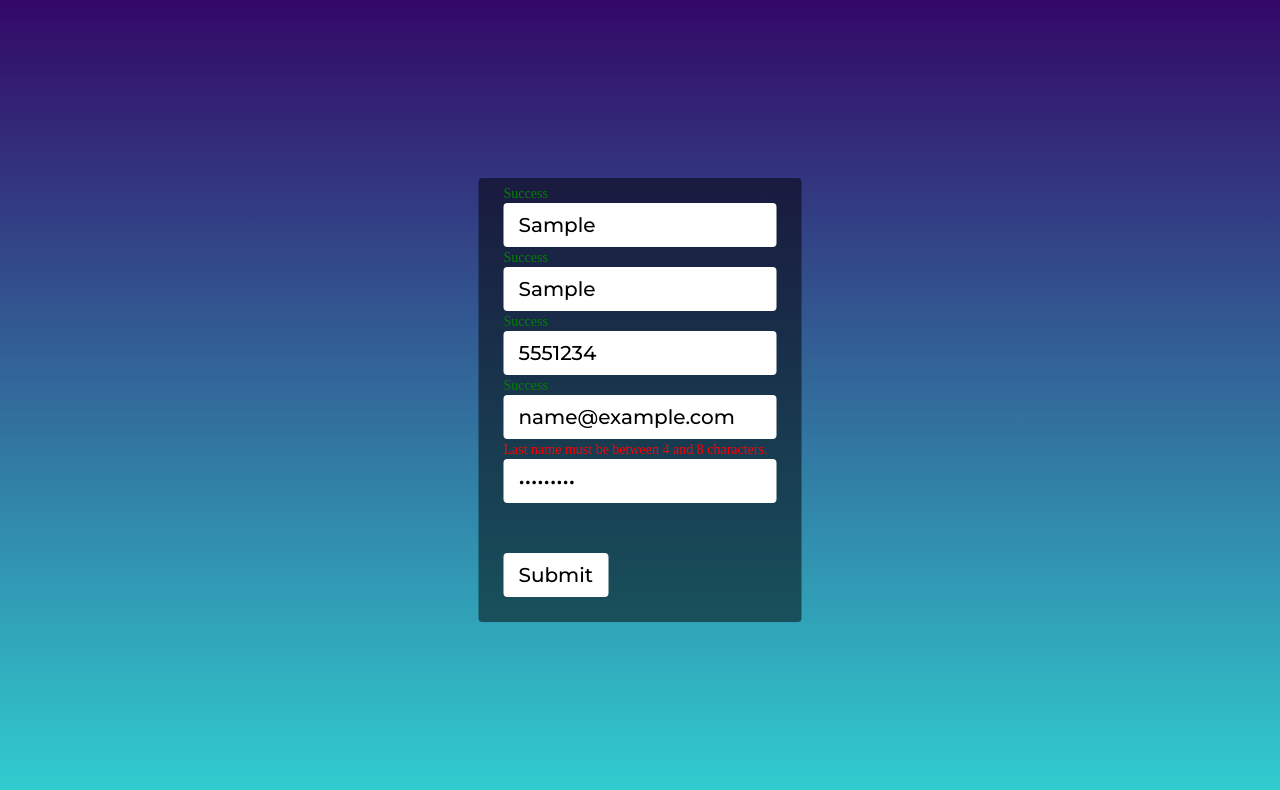
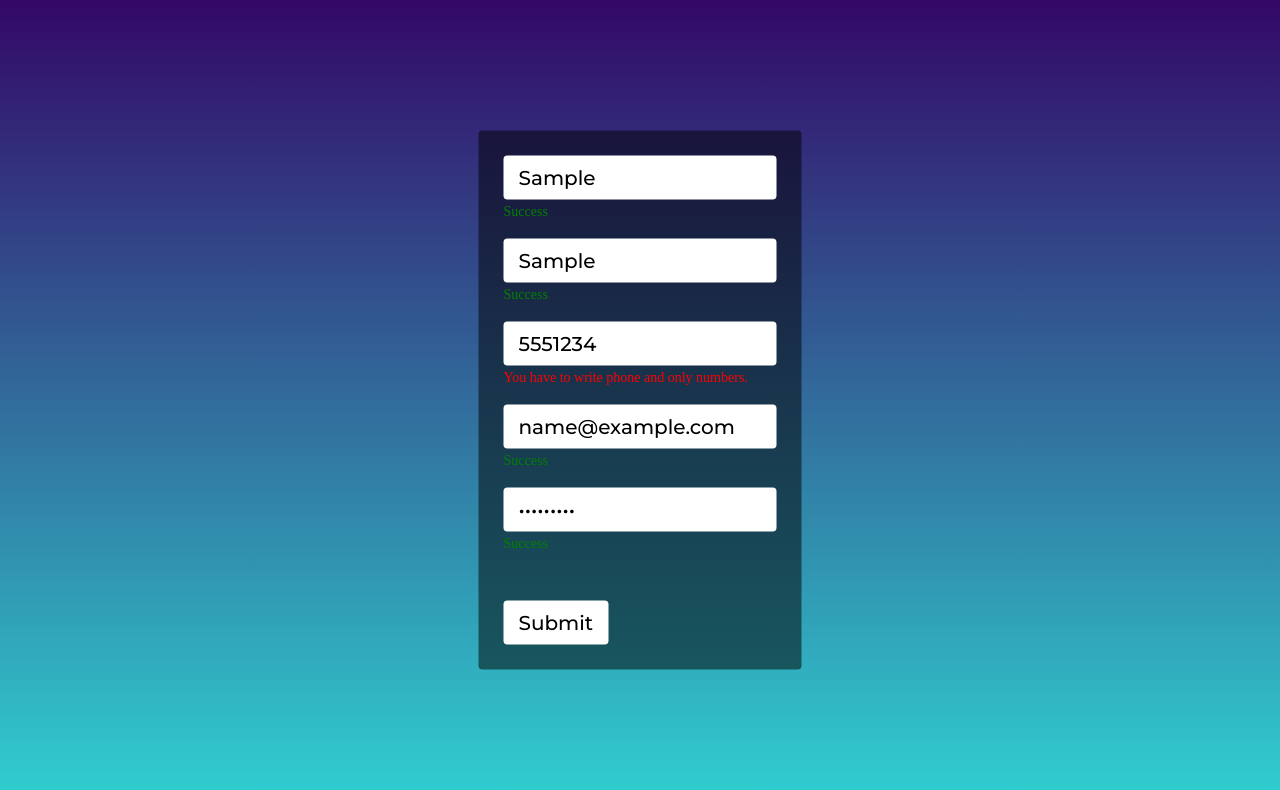
Before and after one commit to YanG-6668/task, a website built with Parcel: page src/index.html in a window 1280 px wide. Both pictures are taken after typing "Sample", "Sample", "5551234", "name@example.com", "Sample123" into the empty fields and a click on the button "Submit". Built offline with nearby package versions, Linux system fonts and the light colour scheme.

Commit message:
added vf-class

```diff
--- a/src/scripts/ValidationForm.js
+++ b/src/scripts/ValidationForm.js
@@ -1,97 +1,21 @@
 export default class ValidationForm {
   constructor(selector, rules) {
     this.form = document.querySelector(selector);
-    this.firstName = document.querySelector('#firstName');
-    this.lastName = document.querySelector('#lastName');
-    this.phone = document.querySelector('#phone');
-    this.email = document.querySelector('#email');
-    this.password = document.querySelector('#password');
-
-    // firstName start
-    this.minLengthFirstName = rules.firstName.minLength;
-    this.maxLengthFirstName = rules.firstName.maxLength;
-    // firstName end
-    // lastName start
-    this.minLengthLastName = rules.lastName.minLength;
-    this.maxLengthLastName = rules.lastName.maxLength;
-    // lastName end
-    //password start
-    this.minLengthPassword = rules.password.minLength;
-    this.maxLengthPassword = rules.password.maxLength;
-    //password end
+    this.rules = rules;
+    this.validCount = 0;
 
     this.setup();
   }
 
-  checkFirstName() {
-    const firstNameValue = this.firstName.value.trim();
-
-    if (!this.isRequired(firstNameValue)) {
-      this.errorMessage(this.firstName, 'First name cannot be empty!')
-    } else if (!this.betweenBorder(firstNameValue.length, this.minLengthFirstName, this.maxLengthFirstName)) {
-      this.errorMessage(this.firstName, `First name must be between ${this.minLengthFirstName} and ${this.maxLengthFirstName} characters.`);
-    } else {
-      this.successMessage(this.firstName);
-    }
-  }
-
-  checkLastName() {
-    const lastNameValue = this.lastName.value.trim();
-
-    if (!this.isRequired(lastNameValue)) {
-      this.errorMessage(this.lastName, 'Last name cannot be empty!')
-    } else if (!this.betweenBorder(lastNameValue.length, this.minLengthLastName, this.maxLengthLastName)) {
-      this.errorMessage(this.lastName, `Last name must be between ${this.minLengthLastName} and ${this.maxLengthLastName} characters.`);
-    } else {
-      this.successMessage(this.lastName);
-    }
-  }
-
-  checkPhone() {
-    const phoneValue = this.phone.value.trim();
-    const numberOfDigits = 14;
-
-    if (!this.isRequired(phoneValue)) {
-      this.errorMessage(this.phone, 'Phone cannot be empty!')
-    } else if (!this.testPhone(phoneValue) || phoneValue.length > numberOfDigits) {
-      this.errorMessage(this.phone, 'Example: +380732225551')
-    } else {
-      this.successMessage(this.phone);
-    }
-  }
-
-  checkEmail() {
-    const emailValue = this.email.value.trim();
-
-    if (!this.isRequired(emailValue)) {
-      this.errorMessage(this.email, 'Email cannot be empty!')
-    } else if (!this.testEmail(emailValue)) {
-      this.errorMessage(this.email, 'Example: example@.gmail.com')
-    } else {
-      this.successMessage(this.email);
-    }
-  }
-
-  checkPassword() {
-    const passwordValue = this.password.value.trim();
-
-    if (!this.isRequired(passwordValue)) {
-      this.errorMessage(this.password, 'Password cannot be empty!')
-    } else if (!this.betweenBorder(passwordValue.length, this.minLengthPassword, this.maxLengthPassword)) {
-      this.errorMessage(this.password, `Last name must be between ${this.minLengthPassword} and ${this.maxLengthPassword} characters.`)
-    } else if (!this.testPassword(passwordValue)) {
-      this.errorMessage(this.password, 'Example: abcd4')
-    } else {
-      this.successMessage(this.password);
-    }
-  }
-
-  isRequired(value) {
-    return value === '' ? false : true;
-  }
-
-  betweenBorder(valueLength, valueMin, valueMax) {
-    return valueLength > valueMin && valueLength < valueMax ? true : false;
+  checkInputs() {
+    this.rules.map(rule => {
+      if (rule.required) {
+        this.testInputs(rule.reg, rule.selector.value, rule.selector, rule.errorMessage);
+      } else {
+        this.successMessage(rule.selector)
+      }
+      console.log(this.validCount);
+    });
   }
 
   errorMessage(input, message) {
@@ -108,41 +32,23 @@ export default class ValidationForm {
     letter.innerText = 'Success';
   }
 
-  testEmail(email) {
-    const regexp = /^(([^<>()\[\]\\.,;:\s@"]+(\.[^<>()\[\]\\.,;:\s@"]+)*)|(".+"))@((\[[0-9]{1,3}\.[0-9]{1,3}\.[0-9]{1,3}\.[0-9]{1,3}])|(([a-zA-Z\-0-9]+\.)+[a-zA-Z]{2,}))$/;
-    return regexp.test(email);
-  }
-
-  testPassword(password) {
-    const regexp = /(?=[#$-/:-?{-~!"^_`\[\]a-zA-Z]*([0-9#$-/:-?{-~!"^_`\[\]]))(?=[#$-/:-?{-~!"^_`\[\]a-zA-Z0-9]*[a-zA-Z])[#$-/:-?{-~!"^_`\[\]a-zA-Z0-9]/;
-    return regexp.test(password);
-  }
-
-  testPhone(phone) {
-    const regexp = /[0-9]/;
-    return regexp.test(phone);
+  testInputs(reg, value, selector, errorMessage) {
+    if(reg.test(value)) {
+      this.successMessage(selector)
+      this.validCount++;
+    }else {
+      this.errorMessage(selector, errorMessage);
+    }
   }
 
   setup() {
-    this.form.addEventListener('input', e => {
-      const id = e.target.id
-      switch (id) {
-        case 'firstName': this.checkFirstName(); break;
-        case 'lastName': this.checkLastName(); break;
-        case 'phone': this.checkPhone(); break;
-        case 'email': this.checkEmail(); break;
-        case 'password': this.checkPassword(); break;
+    this.form.addEventListener('submit', e => {
+      this.checkInputs();
+
+      if(this.validCount !== this.rules.length) {
+        e.preventDefault();
+        this.validCount = 0;
       }
-    });
-
-    this.form.addEventListener('submit', e => {
-      e.preventDefault();
-
-      this.checkFirstName();
-      this.checkLastName();
-      this.checkPhone();
-      this.checkEmail();
-      this.checkPassword();
     });
   }
 }
--- a/src/scripts/main.js
+++ b/src/scripts/main.js
@@ -1,17 +1,44 @@
 import ValidationForm from './ValidationForm'
 'use strict';
 
-const vf = new ValidationForm('form', {
-  firstName: {
-    minLength: 3,
-    maxLength: 25
+const vf = new ValidationForm('form', [
+  {
+    selector: document.querySelector('#firstName'),
+    required: true,
+    reg: /\w{3,20}/,
+    // minLength: 3,
+    // maxLength: 15,
+    errorMessage: `You have to write something (minimum characters: 3 and maximum characters: 20)`,
   },
-  lastName: {
-    minLength: 3,
-    maxLength: 25
+  {
+    selector: document.querySelector('#lastName'),
+    required: true,
+    reg: /\w{3,20}/,
+    // minLength: 3,
+    // maxLength: 15,
+    errorMessage: `You have to write something (minimum characters: 3 and maximum characters: 20)`,
   },
-  password: {
-    minLength: 4,
-    maxLength: 8
+  {
+    selector: document.querySelector('#phone'),
+    required: true,
+    reg: /[0-9]{9,13}/,
+    // 'minLength': 3,
+    errorMessage: `You have to write phone and only numbers.`
+  },
+  {
+    selector: document.querySelector('#email'),
+    required: true,
+    reg: /^(([^<>()\[\]\\.,;:\s@"]+(\.[^<>()\[\]\\.,;:\s@"]+)*)|(".+"))@((\[[0-9]{1,3}\.[0-9]{1,3}\.[0-9]{1,3}\.[0-9]{1,3}])|(([a-zA-Z\-0-9]+\.)+[a-zA-Z]{2,}))$/,
+    // 'minLength': 3,
+    // 'maxLength': 15
+    errorMessage: `You must write the correct email address. Example: joey.tribbiani@gmail.com`
+  },
+  {
+    selector: document.querySelector('#password'),
+    required: true,
+    reg: /(?=[#$-/:-?{-~!"^_`\[\]a-zA-Z]*([0-9#$-/:-?{-~!"^_`\[\]]))(?=[#$-/:-?{-~!"^_`\[\]a-zA-Z0-9]*[a-zA-Z])[#$-/:-?{-~!"^_`\[\]a-zA-Z0-9]{4,8}/,
+    // minLength: 4,
+    // maxLength: 8,
+    errorMessage: `You have to write password (this password must have letters, numbers, minimum characters: 4 and maximum characters: 8)`
   }
-});
+]);
--- a/src/styles/main.scss
+++ b/src/styles/main.scss
@@ -23,8 +23,8 @@ body {
   border-radius: 4px;
   padding: 25px;
 
+
   &__wrapper {
-    position: relative;
 
     &:not(:last-child) {
       margin-bottom: 20px;
@@ -32,9 +32,9 @@ body {
   }
 
   &__wrapper-message {
-    position: absolute;
-    top: -16px;
-    left: 0;
+    margin-top: 5px;
+    max-width: 250px;
+    width: 100%;
     font-size: 14px;
   }
 
```
